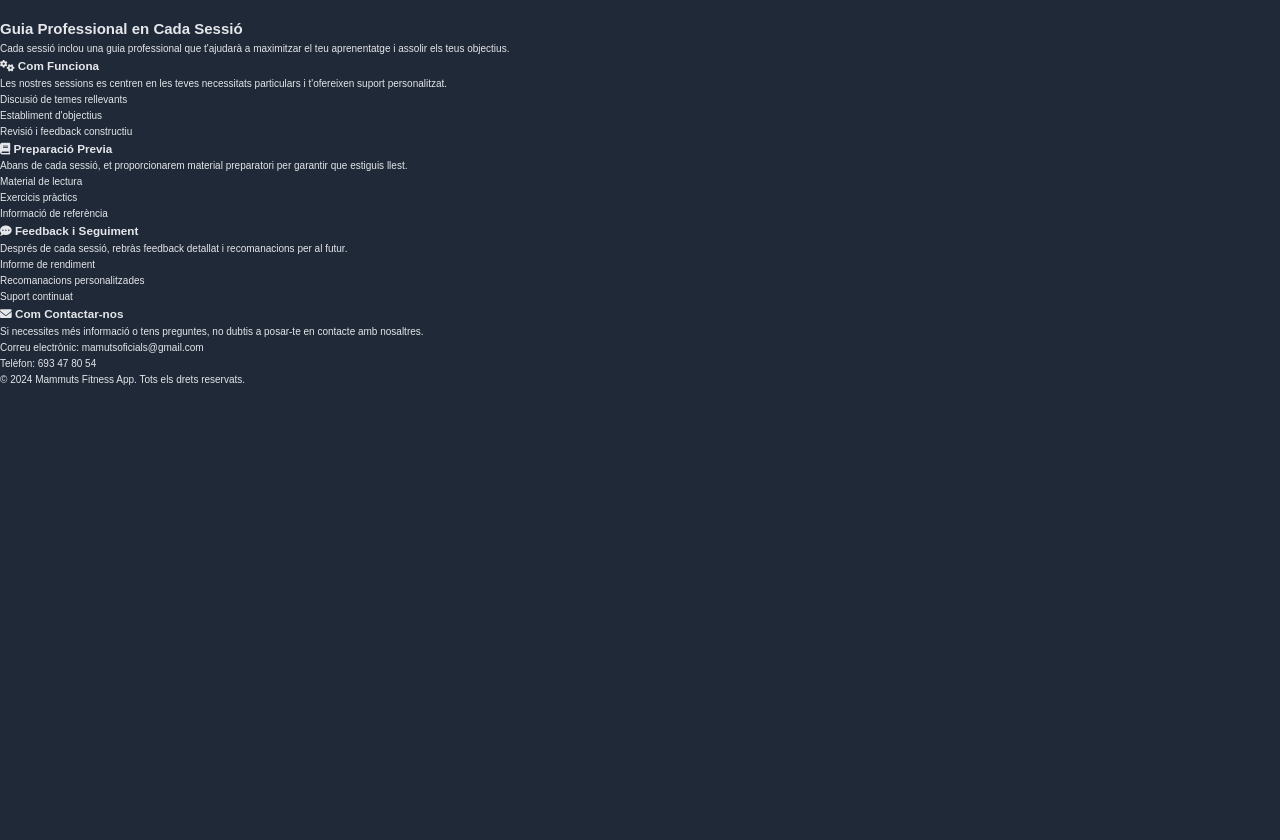
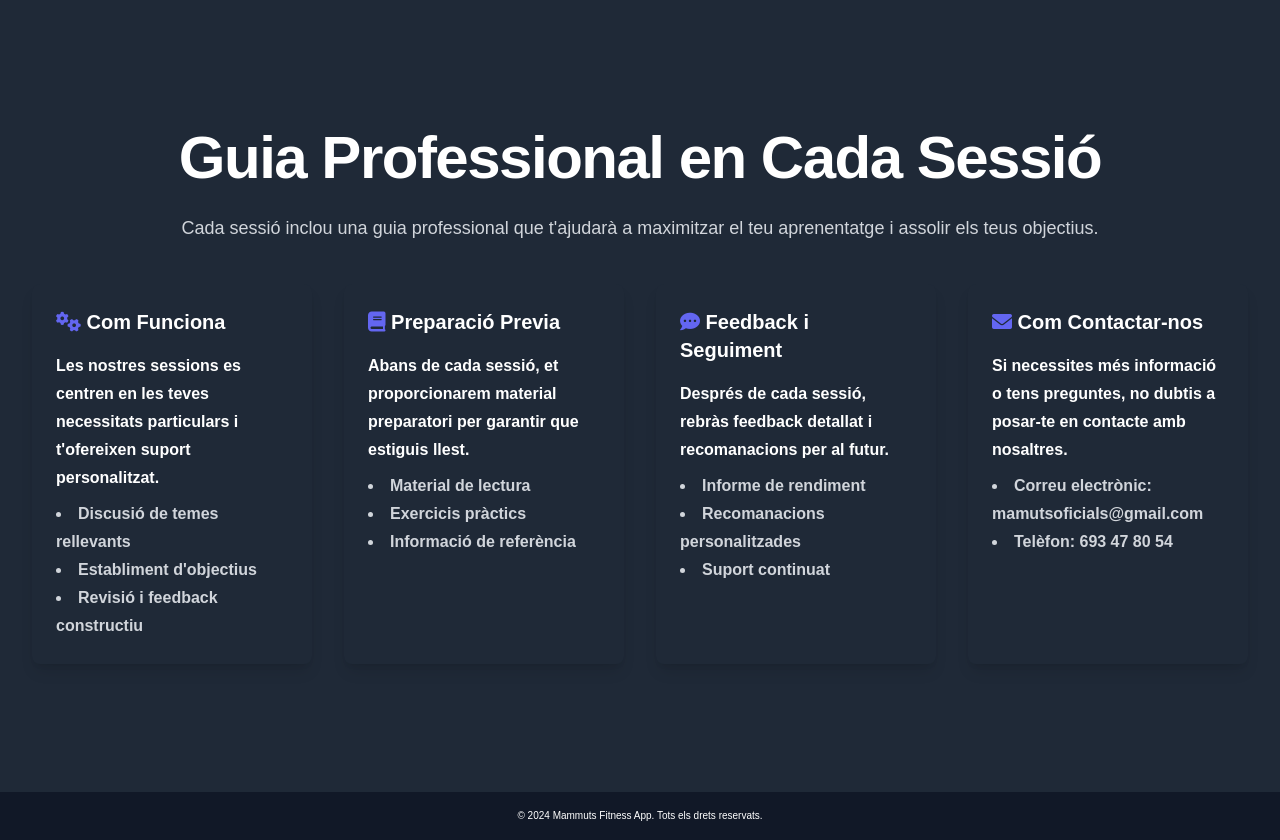
Before and after one commit to 2DAM-202425-PROJECTE/landing-page-mamuts, a website: page public/GuiaProfessionalEnCadaSessio.html in a window 1280 px wide. Before the commit the page ends 800 px from the top, so only its background shows below. Drawn offline with nearby package versions, Linux system fonts and the light colour scheme; files that its build step writes are made by us from their sources.

Commit message:
Update GuiaProfessionalEnCadaSessio.html

```diff
--- a/public/GuiaProfessionalEnCadaSessio.html
+++ b/public/GuiaProfessionalEnCadaSessio.html
@@ -1,15 +1,19 @@
 <!DOCTYPE html>
 <html lang="ca">
+
 <head>
     <meta charset="UTF-8">
-    <link href="../style.css" rel="stylesheet">
+    <link href="style.css" rel="stylesheet">
     <link rel="stylesheet" href="https://cdnjs.cloudflare.com/ajax/libs/font-awesome/6.0.0-beta3/css/all.min.css">
     <meta name="viewport" content="width=device-width, initial-scale=1.0">
     <meta name="description" content="Guia professional per optimitzar el teu aprenentatge en cada sessió.">
     <title>Guia Professional</title>
+
+    <link href="style.css" rel="stylesheet">
+
 </head>
 
-<body class="bg-gray-900 text-white">
+<body class="guia-page">
 
 <!-- Header -->
 <header class="absolute inset-x-0 top-0 z-50 bg-gray-800">
```
